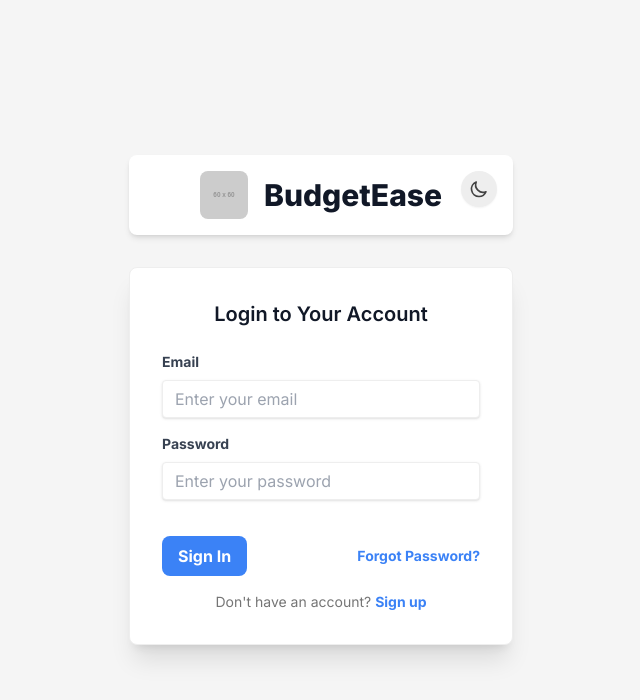
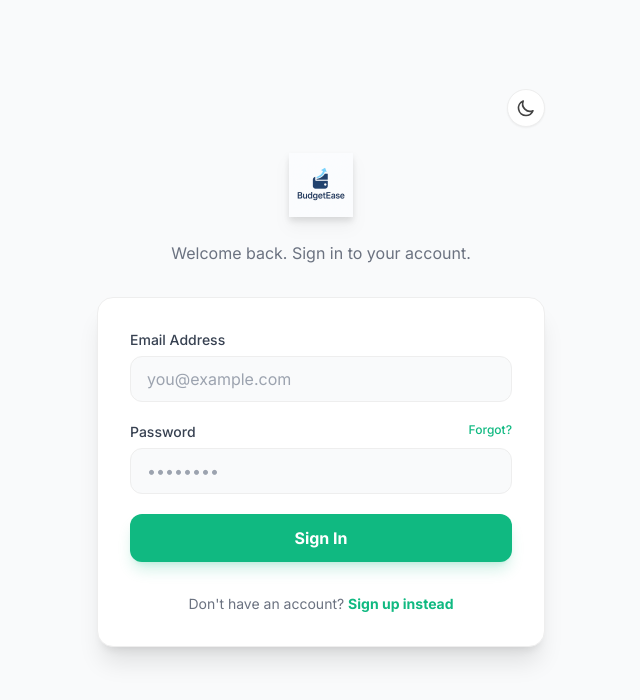
Before and after one commit to FortuneMal/BudgetEasev2, a React (Vite) app in the folder frontend/: page / in a window 1280 px wide. Shown: the top 700 px of the page, without its empty margins (319-959 px from the left). Built offline with nearby package versions, Linux system fonts and the light colour scheme.

Commit message:
Login page UI update

```diff
--- a/frontend/src/App.jsx
+++ b/frontend/src/App.jsx
@@ -3,6 +3,7 @@ import { supabase } from './utils/supabase';
 import {
   TrendingUp, TrendingDown, Wallet, Activity, LogOut, ShoppingCart, Zap, Film, Home, Coffee
 } from 'lucide-react';
+import budgetEaseLogo from './assets/budgetease logo.png';
 
 // Function to get the default currency code.
 const getDefaultCurrency = () => {
@@ -63,11 +64,15 @@ const LoginPage = ({ onAuthSuccess, onNavigate, theme, toggleTheme }) => {
   };
 
   return (
-    <div className={`flex flex-col items-center justify-center min-h-screen ${theme === 'dark' ? 'bg-gray-900' : 'bg-gray-100'} p-4`}>
-      <div className="w-full max-w-sm relative">
+    <div className={`min-h-screen flex items-center justify-center p-4 font-sans selection:bg-emerald-500/30 ${theme === 'dark' ? 'bg-slate-950 text-slate-200' : 'bg-gray-50 text-gray-900'}`}>
+      <div className="w-full max-w-md relative">
+
+        {/* Theme Toggle placed outside the card for clean look */}
         <button
           onClick={toggleTheme}
-          className="absolute top-4 right-4 p-2 rounded-full bg-gray-200 dark:bg-gray-700 text-gray-800 dark:text-gray-200 hover:bg-gray-300 dark:hover:bg-gray-600 transition-colors shadow-sm cursor-pointer z-10"
+          className={`absolute -top-16 right-0 p-2 rounded-full transition-colors shadow-sm cursor-pointer ${
+            theme === 'dark' ? 'bg-slate-800 text-yellow-400 hover:bg-slate-700' : 'bg-white text-gray-800 hover:bg-gray-100 border border-gray-200'
+          }`}
           title={`Switch to ${theme === 'light' ? 'dark' : 'light'} mode`}
         >
           {theme === 'light' ? (
@@ -76,60 +81,76 @@ const LoginPage = ({ onAuthSuccess, onNavigate, theme, toggleTheme }) => {
             <svg className="w-5 h-5 text-yellow-400" fill="none" stroke="currentColor" viewBox="0 0 24 24"><path strokeLinecap="round" strokeLinejoin="round" strokeWidth="2" d="M12 3v1m0 16v1m9-9h-1M4 12H3m15.364 6.364l-.707-.707M6.343 6.343l-.707-.707m12.728 0l-.707.707M6.343 17.657l-.707.707M16 12a4 4 0 11-8 0 4 4 0 018 0z" /></svg>
           )}
         </button>
-        <LogoHeader />
-        <div className="bg-white dark:bg-gray-800 p-8 rounded-lg shadow-xl border border-gray-200 dark:border-gray-700 mt-4">
-          <h2 className="text-xl font-semibold text-center mb-6 text-gray-900 dark:text-gray-100">
-            Login to Your Account
-          </h2>
-          {error && <p className="text-red-500 text-center mb-4">{error}</p>}
-          <form onSubmit={handleLogin}>
-            <div className="mb-4">
-              <label className="block text-gray-700 dark:text-gray-300 text-sm font-bold mb-2" htmlFor="email">
-                Email
+
+        <div className="flex flex-col items-center mb-8">
+            <img src={budgetEaseLogo} alt="BudgetEase" className="h-16 w-auto mb-4 drop-shadow-lg" />
+            <p className={`mt-2 ${theme === 'dark' ? 'text-slate-400' : 'text-gray-500'}`}>Welcome back. Sign in to your account.</p>
+        </div>
+
+        <div className={`rounded-2xl p-8 border shadow-xl ${theme === 'dark' ? 'bg-slate-900 border-slate-800' : 'bg-white border-gray-200'}`}>
+          {error && (
+            <div className="bg-rose-500/10 border border-rose-500/20 text-rose-500 text-sm p-3 rounded-lg mb-6 text-center">
+              {error}
+            </div>
+          )}
+
+          <form onSubmit={handleLogin} className="space-y-5">
+            <div>
+              <label className={`block text-sm font-medium mb-1.5 ${theme === 'dark' ? 'text-slate-300' : 'text-gray-700'}`} htmlFor="email">
+                Email Address
               </label>
               <input
-                className="shadow appearance-none border rounded w-full py-2 px-3 text-gray-700 leading-tight focus:outline-none focus:shadow-outline dark:bg-gray-700 dark:text-gray-200 dark:border-gray-600"
+                className={`w-full px-4 py-2.5 rounded-xl border focus:outline-none focus:ring-2 focus:ring-emerald-500 transition-colors ${
+                  theme === 'dark'
+                  ? 'bg-slate-950 border-slate-800 text-white placeholder-slate-600 focus:border-emerald-500/50'
+                  : 'bg-gray-50 border-gray-200 text-gray-900 placeholder-gray-400'
+                }`}
                 id="email"
                 type="email"
-                placeholder="Enter your email"
+                placeholder="you@example.com"
                 value={email}
                 onChange={(e) => setEmail(e.target.value)}
               />
             </div>
-            <div className="mb-6">
-              <label className="block text-gray-700 dark:text-gray-300 text-sm font-bold mb-2" htmlFor="password">
-                Password
+
+            <div>
+              <label className={`block text-sm font-medium mb-1.5 flex justify-between ${theme === 'dark' ? 'text-slate-300' : 'text-gray-700'}`} htmlFor="password">
+                <span>Password</span>
+                <a className="text-emerald-500 hover:text-emerald-400 font-medium text-xs transition-colors cursor-pointer">Forgot?</a>
               </label>
               <input
-                className="shadow appearance-none border rounded w-full py-2 px-3 text-gray-700 mb-3 leading-tight focus:outline-none focus:shadow-outline dark:bg-gray-700 dark:text-gray-200 dark:border-gray-600"
+                className={`w-full px-4 py-2.5 rounded-xl border focus:outline-none focus:ring-2 focus:ring-emerald-500 transition-colors ${
+                  theme === 'dark'
+                  ? 'bg-slate-950 border-slate-800 text-white placeholder-slate-600 focus:border-emerald-500/50'
+                  : 'bg-gray-50 border-gray-200 text-gray-900 placeholder-gray-400'
+                }`}
                 id="password"
                 type="password"
-                placeholder="Enter your password"
+                placeholder="••••••••"
                 value={password}
                 onChange={(e) => setPassword(e.target.value)}
               />
             </div>
-            <div className="flex items-center justify-between">
+
             <button
-                className="bg-blue-500 hover:bg-blue-700 text-white font-bold py-2 px-4 rounded-lg focus:outline-none focus:shadow-outline transition duration-300"
+              className="w-full bg-emerald-500 hover:bg-emerald-600 text-white font-bold py-3 px-4 rounded-xl transition duration-300 shadow-lg shadow-emerald-500/20 flex justify-center items-center mt-2 focus:outline-none focus:ring-2 focus:ring-offset-2 focus:ring-emerald-500"
               type="submit"
             >
               Sign In
             </button>
-              <a className="inline-block align-baseline font-bold text-sm text-blue-500 hover:text-blue-800" href="#">
-                Forgot Password?
-              </a>
-            </div>
           </form>
-          <p className="mt-4 text-center text-sm text-gray-600 dark:text-gray-400">
+
+          <div className="mt-8 text-center">
+            <p className={`text-sm ${theme === 'dark' ? 'text-slate-400' : 'text-gray-500'}`}>
               Don't have an account?{' '}
               <button
                 onClick={() => onNavigate('register')}
-              className="font-bold text-blue-500 hover:text-blue-800 transition duration-300"
+                className="font-bold text-emerald-500 hover:text-emerald-400 transition duration-300 underline-offset-4 hover:underline"
               >
-              Sign up
+                Sign up instead
               </button>
             </p>
+          </div>
         </div>
       </div>
     </div>
@@ -162,11 +183,15 @@ const RegisterPage = ({ onAuthSuccess, onNavigate, theme, toggleTheme }) => {
   };
 
   return (
-    <div className={`flex flex-col items-center justify-center min-h-screen ${theme === 'dark' ? 'bg-gray-900' : 'bg-gray-100'} p-4`}>
-      <div className="w-full max-w-sm relative">
+    <div className={`min-h-screen flex items-center justify-center p-4 font-sans selection:bg-emerald-500/30 ${theme === 'dark' ? 'bg-slate-950 text-slate-200' : 'bg-gray-50 text-gray-900'}`}>
+      <div className="w-full max-w-md relative">
+
+        {/* Theme Toggle */}
         <button
           onClick={toggleTheme}
-          className="absolute top-4 right-4 p-2 rounded-full bg-gray-200 dark:bg-gray-700 text-gray-800 dark:text-gray-200 hover:bg-gray-300 dark:hover:bg-gray-600 transition-colors shadow-sm cursor-pointer z-10"
+          className={`absolute -top-16 right-0 p-2 rounded-full transition-colors shadow-sm cursor-pointer ${
+            theme === 'dark' ? 'bg-slate-800 text-yellow-400 hover:bg-slate-700' : 'bg-white text-gray-800 hover:bg-gray-100 border border-gray-200'
+          }`}
           title={`Switch to ${theme === 'light' ? 'dark' : 'light'} mode`}
         >
           {theme === 'light' ? (
@@ -175,57 +200,75 @@ const RegisterPage = ({ onAuthSuccess, onNavigate, theme, toggleTheme }) => {
             <svg className="w-5 h-5 text-yellow-400" fill="none" stroke="currentColor" viewBox="0 0 24 24"><path strokeLinecap="round" strokeLinejoin="round" strokeWidth="2" d="M12 3v1m0 16v1m9-9h-1M4 12H3m15.364 6.364l-.707-.707M6.343 6.343l-.707-.707m12.728 0l-.707.707M6.343 17.657l-.707.707M16 12a4 4 0 11-8 0 4 4 0 018 0z" /></svg>
           )}
         </button>
-        <LogoHeader />
-        <div className="bg-white dark:bg-gray-800 p-8 rounded-lg shadow-xl border border-gray-200 dark:border-gray-700 mt-4">
-          <h2 className="text-xl font-semibold text-center mb-6 text-gray-900 dark:text-gray-100">
-            Create an Account
-          </h2>
-          {error && <p className="text-red-500 text-center mb-4">{error}</p>}
-          <form onSubmit={handleRegister}>
-            <div className="mb-4">
-              <label className="block text-gray-700 dark:text-gray-300 text-sm font-bold mb-2" htmlFor="email">
-                Email
+
+        <div className="flex flex-col items-center mb-8">
+            <img src={budgetEaseLogo} alt="BudgetEase" className="h-16 w-auto mb-4 drop-shadow-lg" />
+            <p className={`mt-2 ${theme === 'dark' ? 'text-slate-400' : 'text-gray-500'}`}>Start managing your finances today.</p>
+        </div>
+
+        <div className={`rounded-2xl p-8 border shadow-xl ${theme === 'dark' ? 'bg-slate-900 border-slate-800' : 'bg-white border-gray-200'}`}>
+          {error && (
+            <div className={`p-3 rounded-lg mb-6 text-center text-sm ${error.includes('successful') ? 'bg-emerald-500/10 border border-emerald-500/20 text-emerald-500' : 'bg-rose-500/10 border border-rose-500/20 text-rose-500'}`}>
+              {error}
+            </div>
+          )}
+
+          <form onSubmit={handleRegister} className="space-y-5">
+            <div>
+              <label className={`block text-sm font-medium mb-1.5 ${theme === 'dark' ? 'text-slate-300' : 'text-gray-700'}`} htmlFor="email">
+                Email Address
               </label>
               <input
-                className="shadow appearance-none border rounded w-full py-2 px-3 text-gray-700 leading-tight focus:outline-none focus:shadow-outline dark:bg-gray-700 dark:text-gray-200 dark:border-gray-600"
+                className={`w-full px-4 py-2.5 rounded-xl border focus:outline-none focus:ring-2 focus:ring-emerald-500 transition-colors ${
+                  theme === 'dark'
+                  ? 'bg-slate-950 border-slate-800 text-white placeholder-slate-600 focus:border-emerald-500/50'
+                  : 'bg-gray-50 border-gray-200 text-gray-900 placeholder-gray-400'
+                }`}
                 id="email"
                 type="email"
-                placeholder="Enter your email"
+                placeholder="you@example.com"
                 value={email}
                 onChange={(e) => setEmail(e.target.value)}
               />
             </div>
-            <div className="mb-6">
-              <label className="block text-gray-700 dark:text-gray-300 text-sm font-bold mb-2" htmlFor="password">
+
+            <div>
+              <label className={`block text-sm font-medium mb-1.5 ${theme === 'dark' ? 'text-slate-300' : 'text-gray-700'}`} htmlFor="password">
                 Password
               </label>
               <input
-                className="shadow appearance-none border rounded w-full py-2 px-3 text-gray-700 mb-3 leading-tight focus:outline-none focus:shadow-outline dark:bg-gray-700 dark:text-gray-200 dark:border-gray-600"
+                className={`w-full px-4 py-2.5 rounded-xl border focus:outline-none focus:ring-2 focus:ring-emerald-500 transition-colors ${
+                  theme === 'dark'
+                  ? 'bg-slate-950 border-slate-800 text-white placeholder-slate-600 focus:border-emerald-500/50'
+                  : 'bg-gray-50 border-gray-200 text-gray-900 placeholder-gray-400'
+                }`}
                 id="password"
                 type="password"
-                placeholder="Choose a password"
+                placeholder="Choose a strong password"
                 value={password}
                 onChange={(e) => setPassword(e.target.value)}
               />
             </div>
-            <div className="flex items-center justify-center">
+
             <button
-                className="bg-green-500 hover:bg-green-700 text-white font-bold py-2 px-4 rounded-lg focus:outline-none focus:shadow-outline transition duration-300"
+              className="w-full bg-emerald-500 hover:bg-emerald-600 text-white font-bold py-3 px-4 rounded-xl transition duration-300 shadow-lg shadow-emerald-500/20 flex justify-center items-center mt-2 focus:outline-none focus:ring-2 focus:ring-offset-2 focus:ring-emerald-500"
               type="submit"
             >
               Sign Up
             </button>
-            </div>
           </form>
-          <p className="mt-4 text-center text-sm text-gray-600 dark:text-gray-400">
+
+          <div className="mt-8 text-center">
+            <p className={`text-sm ${theme === 'dark' ? 'text-slate-400' : 'text-gray-500'}`}>
               Already have an account?{' '}
               <button
                 onClick={() => onNavigate('login')}
-              className="font-bold text-blue-500 hover:text-blue-800 transition duration-300"
+                className="font-bold text-emerald-500 hover:text-emerald-400 transition duration-300 underline-offset-4 hover:underline"
               >
-              Log in
+                Log in instead
               </button>
             </p>
+          </div>
         </div>
       </div>
     </div>
@@ -735,7 +778,7 @@ Please give me 3 specific, actionable saving tips tailored exactly to this profi
           'Authorization': `Bearer ${apiKey}`
         },
         body: JSON.stringify({
-          model: 'llama3-8b-8192',
+          model: 'llama-3.1-8b-instant',
           messages: [{ role: 'user', content: prompt }]
         })
       });
@@ -803,7 +846,7 @@ Please give me 3 specific, actionable saving tips tailored exactly to this profi
 };
 
 // Dashboard Component
-const DashboardPage = ({ onNavigate, selectedCurrency, setSelectedCurrency, theme, toggleTheme }) => {
+const DashboardPage = ({ onNavigate, onLogout, selectedCurrency, setSelectedCurrency, theme, toggleTheme }) => {
   const [expenses, setExpenses] = useState([]);
   const [editingExpense, setEditingExpense] = useState(null);
   const [loading, setLoading] = useState(true);
@@ -934,6 +977,7 @@ const DashboardPage = ({ onNavigate, selectedCurrency, setSelectedCurrency, them
 
   const handleLogout = () => {
     localStorage.removeItem('token');
+    onLogout();
     onNavigate('login');
   };
 
@@ -976,10 +1020,7 @@ const DashboardPage = ({ onNavigate, selectedCurrency, setSelectedCurrency, them
       <nav className={`${theme === 'dark' ? 'bg-slate-900 border-slate-800' : 'bg-white border-gray-200'} border-b sticky top-0 z-10 shadow-sm`}>
         <div className="max-w-7xl mx-auto px-4 sm:px-6 lg:px-8 h-16 flex items-center justify-between">
           <div className="flex items-center gap-3">
-            <div className="bg-emerald-500 text-white font-bold p-1.5 rounded-lg text-sm tracking-wider">
-              BE
-            </div>
-            <span className={`text-xl font-bold tracking-tight ${theme === 'dark' ? 'text-white' : 'text-gray-900'}`}>BudgetEase</span>
+            <img src={budgetEaseLogo} alt="BudgetEase Logo" className="h-8 w-auto" />
           </div>
 
           <div className="flex items-center gap-4">
@@ -1347,6 +1388,7 @@ const App = () => {
       return (
         <DashboardPage
           onNavigate={navigateTo}
+          onLogout={() => setIsAuthenticated(false)}
           selectedCurrency={selectedCurrency}
           setSelectedCurrency={setSelectedCurrency}
           theme={theme}
```
Lines whose indentation alone changed are shown as unchanged.
